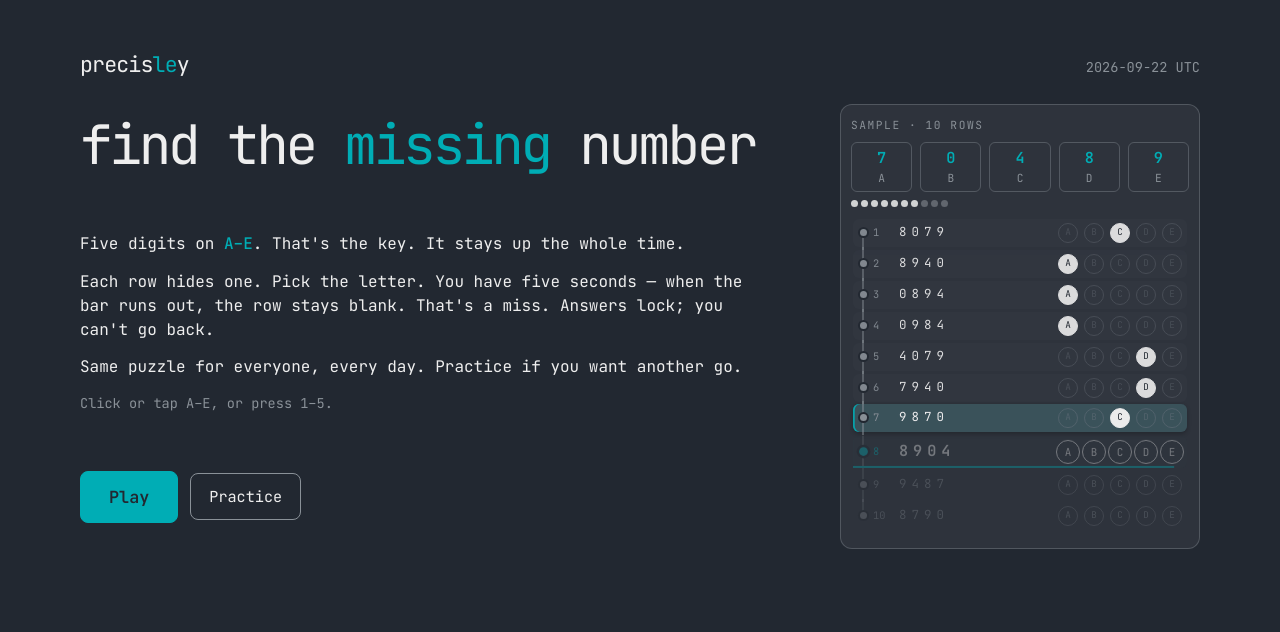
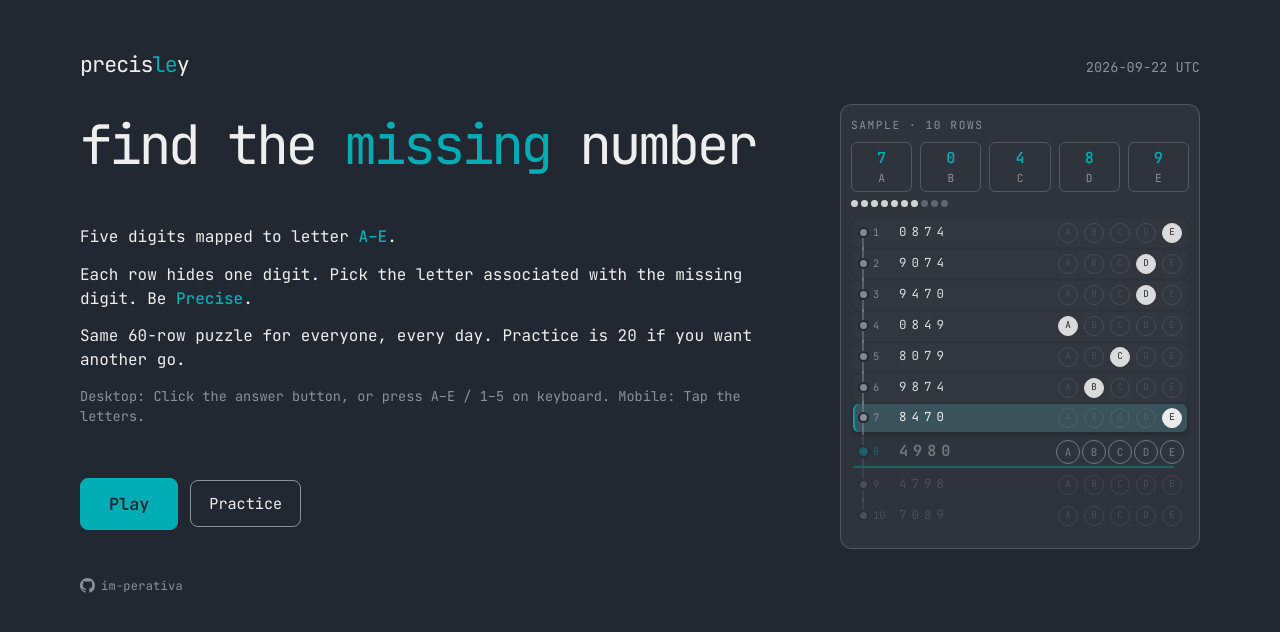
Before and after one commit to im-perativa/precisley, a React (Vite) app: page / in a window 1280 px wide. Shown: the top 632 px of the page. Built offline with nearby package versions, Linux system fonts and the light colour scheme; no server answers.

Commit message:
feat: adjust game settings
Signed-off-by: im-perativa <im.imperativa@gmail.com>

```diff
--- a/src/App.tsx
+++ b/src/App.tsx
@@ -5,18 +5,22 @@ import { ResultsScreen } from "./components/ResultsScreen.tsx";
 import { dailyPuzzle, debugRowCount, practicePuzzle, rowCount } from "./game/puzzle.ts";
 import { getTodayUtc, syncTodayUtc } from "./game/utcDate.ts";
 import { getDailyResult, loadState, recordRun } from "./game/storage.ts";
-import type { Mode, Phase, Puzzle, RunResult } from "./types.ts";
+import type { Mode, PersonalBests, Phase, Puzzle, RunResult } from "./types.ts";
+
+function bestsFor(mode: Mode, daily: PersonalBests, practice: PersonalBests): PersonalBests {
+  return mode === "daily" ? daily : practice;
+}
 
 export default function App() {
   const [today, setToday] = useState(() => getTodayUtc());
   const debugRows = useMemo(() => debugRowCount(), []);
-  const count = useMemo(() => rowCount(), []);
   const initial = useMemo(() => loadState(), []);
 
   const [phase, setPhase] = useState<Phase>("start");
   const [puzzle, setPuzzle] = useState<Puzzle | null>(null);
   const [result, setResult] = useState<RunResult | null>(() => getDailyResult(getTodayUtc()));
   const [bests, setBests] = useState(initial.bests);
+  const [practiceBests, setPracticeBests] = useState(initial.practiceBests);
   const [completedDays, setCompletedDays] = useState(initial.completedDays);
   const [session, setSession] = useState(0);
 
@@ -38,6 +42,7 @@ export default function App() {
   const persist = useCallback((run: RunResult) => {
     const state = recordRun(run);
     setBests(state.bests);
+    setPracticeBests(state.practiceBests);
     setCompletedDays(state.completedDays);
     setResult(run);
   }, []);
@@ -50,9 +55,9 @@ export default function App() {
         setPhase("results");
         return;
       }
-      setPuzzle(dailyPuzzle(today, count));
+      setPuzzle(dailyPuzzle(today, rowCount("daily")));
     } else {
-      setPuzzle(practicePuzzle(today, count));
+      setPuzzle(practicePuzzle(today, rowCount("practice")));
     }
     setSession((n) => n + 1);
     setPhase("playing");
@@ -82,7 +87,7 @@ export default function App() {
           key={session}
           puzzle={puzzle}
           onRunComplete={persist}
-          bests={bests}
+          bests={bestsFor(puzzle.mode, bests, practiceBests)}
           completedDays={completedDays}
           today={today}
           onHome={() => setPhase("start")}
@@ -92,7 +97,7 @@ export default function App() {
       {phase === "results" && result && (
         <ResultsScreen
           result={result}
-          bests={bests}
+          bests={bestsFor(result.mode, bests, practiceBests)}
           completedDays={completedDays}
           today={today}
           onHome={() => setPhase("start")}
--- a/src/components/ResultsScreen.tsx
+++ b/src/components/ResultsScreen.tsx
@@ -1,6 +1,6 @@
 import { type ReactNode, useEffect, useRef, useState } from "react";
 import { flushSync } from "react-dom";
-import { formatDuration, formatPct } from "../game/scoring.ts";
+import { formatDuration, formatPct, SCORE_NOTE } from "../game/scoring.ts";
 import { captureNodePng, copyOrSavePng, waitForTriviaPainted } from "../game/capture.ts";
 import { triviaChime } from "../game/audio.ts";
 import { prefersReducedMotion } from "../game/reveal.ts";
@@ -182,7 +182,7 @@ export function ResultsScreen({
           )}
 
           <p className="score-note">
-            {result.correct}/{result.total} correct · score = acc² × 10,000 − 2 × seconds
+            {result.correct}/{result.total} correct · {SCORE_NOTE}
           </p>
 
           <div className="stat-grid extra-stats">
@@ -214,17 +214,17 @@ export function ResultsScreen({
 
           <div className="stat-grid extra-stats pb-stats">
             <div className="stat">
-              <div className="label">best score</div>
+              <div className="label">{isDaily ? "best score" : "best practice"}</div>
               <div className="value">{bests.bestScore ?? "—"}</div>
             </div>
             <div className="stat">
-              <div className="label">best accuracy</div>
+              <div className="label">{isDaily ? "best accuracy" : "best practice acc"}</div>
               <div className="value">
                 {bests.bestAccuracy === null ? "—" : formatPct(bests.bestAccuracy)}
               </div>
             </div>
             <div className="stat">
-              <div className="label">best time (100%)</div>
+              <div className="label">{isDaily ? "best time (100%)" : "best practice time"}</div>
               <div className="value">
                 {bests.bestTimeMs === null ? "—" : formatDuration(bests.bestTimeMs)}
               </div>
--- a/src/components/StartScreen.tsx
+++ b/src/components/StartScreen.tsx
@@ -42,17 +42,16 @@ export function StartScreen({ date, dailyDone, debugRows, onStart, onViewResults
 
         <div className="lede">
           <p>
-            Five digits on <strong>A–E</strong>. That&apos;s the key. It stays up the whole time.
+            Five digits mapped to letter <strong>A–E</strong>.
           </p>
           <p>
-            Each row hides one. Pick the letter. You have five seconds — when the bar runs out, the
-            row stays blank. That&apos;s a miss. Answers lock; you can&apos;t go back.
+            Each row hides one digit. Pick the letter associated with the missing digit. Be <strong>Precise</strong>.
           </p>
           <p>
-            Same puzzle for everyone, every day. Practice if you want another go.
+            Same 60-row puzzle for everyone, every day. Practice is 20 if you want another go.
           </p>
           <p className="hint">
-            Click or tap A–E, or press 1–5.
+            Desktop: Click the answer button, or press A–E / 1–5 on keyboard. Mobile: Tap the letters.
           </p>
         </div>
 
@@ -81,6 +80,29 @@ export function StartScreen({ date, dailyDone, debugRows, onStart, onViewResults
           )}
         </div>
       </div>
+
+      <footer className="start-foot">
+        <a
+          href="https://github.com/im-perativa/precisley"
+          target="_blank"
+          rel="noopener noreferrer"
+        >
+          <svg
+            className="start-foot-mark"
+            viewBox="0 0 16 16"
+            width="15"
+            height="15"
+            aria-hidden="true"
+            focusable="false"
+          >
+            <path
+              fill="currentColor"
+              d="M8 0C3.58 0 0 3.58 0 8c0 3.54 2.29 6.53 5.47 7.59.4.07.55-.17.55-.38 0-.19-.01-.82-.01-1.49-2.01.37-2.53-.49-2.69-.94-.09-.23-.48-.94-.82-1.13-.28-.15-.68-.52-.01-.53.63-.01 1.08.58 1.23.82.72 1.21 1.87.87 2.33.66.07-.52.28-.87.51-1.07-1.78-.2-3.64-.89-3.64-3.95 0-.87.31-1.59.82-2.15-.08-.2-.36-1.02.08-2.12 0 0 .67-.21 2.2.82.64-.18 1.32-.27 2-.27s1.36.09 2 .27c1.53-1.04 2.2-.82 2.2-.82.44 1.1.16 1.92.08 2.12.51.56.82 1.27.82 2.15 0 3.07-1.87 3.75-3.65 3.95.29.25.54.73.54 1.48 0 1.07-.01 1.93-.01 2.2 0 .21.15.46.55.38A8.01 8.01 0 0 0 16 8c0-4.42-3.58-8-8-8"
+            />
+          </svg>
+          im-perativa
+        </a>
+      </footer>
     </div>
   );
 }
--- a/src/game/puzzle.ts
+++ b/src/game/puzzle.ts
@@ -1,7 +1,8 @@
 import {
-  DEFAULT_ROWS,
+  DAILY_ROWS,
   LETTERS,
   POOL,
+  PRACTICE_ROWS,
   type Letter,
   type Mode,
   type Puzzle,
@@ -14,11 +15,16 @@ export function debugRowCount(): number | null {
   if (!raw) return null;
   const n = Number.parseInt(raw, 10);
   if (!Number.isFinite(n) || n < 1) return null;
-  return Math.min(DEFAULT_ROWS, Math.floor(n));
+  return Math.min(DAILY_ROWS, Math.floor(n));
 }
 
-export function rowCount(): number {
-  return debugRowCount() ?? DEFAULT_ROWS;
+export function defaultRowCount(mode: Mode): number {
+  return mode === "practice" ? PRACTICE_ROWS : DAILY_ROWS;
+}
+
+/** `?debugRows=` overrides both modes for short tests. */
+export function rowCount(mode: Mode): number {
+  return debugRowCount() ?? defaultRowCount(mode);
 }
 
 export function buildPuzzle(opts: {
@@ -27,8 +33,7 @@ export function buildPuzzle(opts: {
   seed: number;
   count?: number;
 }): Puzzle {
-  const fullCount = DEFAULT_ROWS;
-  const visible = opts.count ?? fullCount;
+  const count = opts.count ?? defaultRowCount(opts.mode);
   const rand = mulberry32(opts.seed);
 
   const pool = shuffleInPlace([...POOL], rand); // 0–9, five distinct digits as A–E
@@ -36,7 +41,7 @@ export function buildPuzzle(opts: {
   const letters = [...LETTERS];
 
   const missPattern: number[] = [];
-  for (let i = 0; i < fullCount; i++) {
+  for (let i = 0; i < count; i++) {
     missPattern.push(i % 5);
   }
   shuffleInPlace(missPattern, rand);
@@ -58,7 +63,7 @@ export function buildPuzzle(opts: {
     mode: opts.mode,
     seed: opts.seed,
     key: { letters, numbers },
-    questions: questions.slice(0, visible),
+    questions,
   };
 }
 
@@ -68,7 +73,7 @@ export function dailyPuzzle(date: string, count?: number): Puzzle {
     date,
     mode: "daily",
     seed: seedFromDate(date),
-    count,
+    count: count ?? rowCount("daily"),
   });
 }
 
@@ -78,7 +83,7 @@ export function practicePuzzle(date: string, count?: number): Puzzle {
     date,
     mode: "practice",
     seed,
-    count,
+    count: count ?? rowCount("practice"),
   });
 }
 
--- a/src/game/scoring.ts
+++ b/src/game/scoring.ts
@@ -15,8 +15,11 @@ export function formatPct(accuracy: number): string {
 
 /**
  * Score = accuracy² × 10,000 − 2 × seconds.
- * Perfect runs rank first; among them, faster wins.
+ * Accuracy is correct / this run's total (60 daily, 20 practice, or debugRows).
+ * Time is wall-clock seconds for that run. Daily and practice PBs stay separate.
  */
+export const SCORE_NOTE = "score = acc² × 10,000 − 2 × seconds";
+
 export function computeScore(correct: number, total: number, durationMs: number): number {
   if (total <= 0) return 0;
   const accuracy = correct / total;
--- a/src/game/storage.ts
+++ b/src/game/storage.ts
@@ -1,6 +1,6 @@
 import type { PersonalBests, RunResult, StoredState } from "../types.ts";
 
-const KEY = "focustest.v1";
+const KEY = "focustest.v3";
 
 const emptyBests = (): PersonalBests => ({
   bestScore: null,
@@ -11,10 +11,11 @@ const emptyBests = (): PersonalBests => ({
 
 function empty(): StoredState {
   return {
-    version: 1,
+    version: 3,
     daily: {},
     completedDays: [],
     bests: emptyBests(),
+    practiceBests: emptyBests(),
   };
 }
 
@@ -23,7 +24,9 @@ export function loadState(): StoredState {
     const raw = localStorage.getItem(KEY);
     if (!raw) return empty();
     const parsed = JSON.parse(raw) as StoredState;
-    if (parsed.version !== 1 || !parsed.daily || !parsed.bests) return empty();
+    if (parsed.version !== 3 || !parsed.daily || !parsed.bests || !parsed.practiceBests) {
+      return empty();
+    }
     return parsed;
   } catch {
     return empty();
@@ -48,8 +51,10 @@ export function recordRun(result: RunResult): StoredState {
         state.completedDays.sort();
       }
     }
+    updateBests(state.bests, result);
+  } else {
+    updateBests(state.practiceBests, result);
   }
-  updateBests(state.bests, result);
   saveState(state);
   return state;
 }
--- a/src/game/timing.ts
+++ b/src/game/timing.ts
@@ -1,2 +1,2 @@
 /** Per-row answer window. Unanswered rows lock blank as a miss. */
-export const ROW_WINDOW_MS = 5000;
+export const ROW_WINDOW_MS = 10_000;
--- a/src/game/trivia.ts
+++ b/src/game/trivia.ts
@@ -36,6 +36,20 @@ export const TRIVIA_BANDS: TriviaBand[] = [
       "a calligrapher",
       "a Swiss movement",
       "a laminar flame",
+      "a neurosurgeon",
+      "a master engraver",
+      "a pendulum at rest",
+      "a kiln at temperature",
+      "a glassblower",
+      "a chess grandmaster",
+      "a NASA guidance computer",
+      "a conservator",
+      "a master printer",
+      "a sequin on a straight pin",
+      "a monk copying scripture",
+      "a lathe that never chatters",
+      "a jeweler's loupe",
+      "a silent clock",
     ],
   },
   {
@@ -52,6 +66,22 @@ export const TRIVIA_BANDS: TriviaBand[] = [
       "a satellite dish",
       "a fountain-pen nib",
       "a tightrope walker",
+      "a data engineer",
+      "a statistician",
+      "an air-traffic controller",
+      "a pastry chef",
+      "a bookbinder",
+      "a lab technician",
+      "a cartographer",
+      "a ballet dancer",
+      "a taxidermist",
+      "a CNC mill",
+      "a film editor",
+      "a pharmacist",
+      "a sommelier",
+      "a telescope mount",
+      "a pool shark",
+      "a transcriptionist",
     ],
   },
   {
@@ -68,6 +98,20 @@ export const TRIVIA_BANDS: TriviaBand[] = [
       "a rugby place-kicker",
       "a surveyor's stake",
       "a hummingbird",
+      "an archer",
+      "a bomb-disposal tech",
+      "a Formula 1 pit crew",
+      "a court stenographer",
+      "a mountain goat",
+      "a safecracker",
+      "a tailor's chalk",
+      "a crane operator",
+      "a spider on silk",
+      "a drill sergeant's stopwatch",
+      "a marksman's rest",
+      "a cat on a fence",
+      "an Olympic diver",
+      "a radio astronomer",
     ],
   },
   {
@@ -84,6 +128,20 @@ export const TRIVIA_BANDS: TriviaBand[] = [
       "a barista's pour",
       "a mason's plumb line",
       "a crossword editor",
+      "a nurse on night shift",
+      "a railroad switch",
+      "an owl at dusk",
+      "a copy editor",
+      "a chess clock's flag",
+      "a baker's scale",
+      "a stage manager",
+      "a traffic cop",
+      "a crossword pen",
+      "a crow with a tool",
+      "a metronome on mute",
+      "a well-kept ledger",
+      "a park ranger",
+      "a sewing gauge",
     ],
   },
   {
@@ -100,6 +158,20 @@ export const TRIVIA_BANDS: TriviaBand[] = [
       "a crossword regular",
       "a sewing machine",
       "a lighthouse",
+      "a decent chef",
+      "a bus driver on time",
+      "a fox in a garden",
+      "a well-oiled hinge",
+      "a bowler on a league night",
+      "a schoolteacher's ruler",
+      "a thrifted spirit level",
+      "a raven",
+      "a backyard telescope",
+      "a practiced juggler",
+      "a kitchen timer",
+      "a mailman who knows the street",
+      "a sturdy tripod",
+      "a regular at the dartboard",
     ],
   },
   {
@@ -116,6 +188,20 @@ export const TRIVIA_BANDS: TriviaBand[] = [
       "a lucky coin",
       "a well-used cookbook",
       "a bicycle dynamo",
+      "a casual golfer",
+      "a slightly bent ruler",
+      "a raccoon with a plan",
+      "a hand-me-down watch",
+      "a GPS that recalculates",
+      "an amateur magician",
+      "an office printer on a good day",
+      "a pigeon with a route",
+      "a yardstick with a nick",
+      "a hobbyist astronomer",
+      "a microwave's popcorn button",
+      "a tourist with a guidebook",
+      "a dog that almost sits",
+      "a homemade sundial",
     ],
   },
   {
@@ -132,6 +218,20 @@ export const TRIVIA_BANDS: TriviaBand[] = [
       "a coin toss",
       "a secondhand metronome",
       "a flea-market telescope",
+      "a fortune cookie",
+      "a mood ring",
+      "a horoscope",
+      "a spare-room dartboard",
+      "a tourist in a maze",
+      "a radio with static",
+      "a guess at the time",
+      "a crumpled receipt",
+      "a half-remembered shortcut",
+      "a lottery pencil",
+      "a foggy pair of glasses",
+      "a dog chasing its tail",
+      "a rusty bike bell",
+      "a maybe-this-way shrug",
     ],
   },
   {
@@ -148,6 +248,20 @@ export const TRIVIA_BANDS: TriviaBand[] = [
       "a half-wound watch",
       "a smudged blueprint",
       "a windblown weathervane",
+      "a drunk dart",
+      "a blurry photocopy",
+      "a cat in a paper bag",
+      "a compass next to a magnet",
+      "a skipped stitch",
+      "a flashlight with dying batteries",
+      "a map held upside down",
+      "a sneeze mid-sentence",
+      "a wobbly stool",
+      "a camera with the lens cap on",
+      "a moth at a porch light",
+      "a loose screw",
+      "a crossword in the dark",
+      "a rubber-band ball",
     ],
   },
   {
@@ -164,6 +278,20 @@ export const TRIVIA_BANDS: TriviaBand[] = [
       "a supermarket trolley",
       "a flickering bulb",
       "a loose typewriter key",
+      "a hungover GPS",
+      "a sock in a dryer",
+      "a startled squirrel",
+      "a coffee stain",
+      "a autocorrect",
+      "a shopping cart with a bad wheel",
+      "a popped balloon",
+      "a dropped call",
+      "a tangled headphone cord",
+      "a sneeze into a spreadsheet",
+      "a cat on a keyboard",
+      "a skipped heartbeat",
+      "a jammed photocopier",
+      "a fortune that missed",
     ],
   },
   {
@@ -180,6 +308,20 @@ export const TRIVIA_BANDS: TriviaBand[] = [
       "a lava lamp",
       "a toddler with crayons",
       "a unicycle in a windstorm",
+      "a bull in a china shop",
+      "a slapstick reel",
+      "a dropped wedding cake",
+      "a roomba in a party",
+      "a startled chicken",
+      "a juggler who forgot the balls",
+      "a fireworks mishap",
+      "a penguin on ice skates",
+      "a spilled toolbox",
+      "a cat vs. a curtain",
+      "a whoopee cushion",
+      "a banana peel",
+      "a sneeze in a library stacks",
+      "a golden retriever in a paint store",
     ],
   },
 ];
--- a/src/index.css
+++ b/src/index.css
@@ -295,6 +295,30 @@ a:focus-visible {
   color: var(--sub);
 }
 
+.start-foot {
+  margin-top: 4px;
+  font-size: 0.75rem;
+  letter-spacing: 0.02em;
+  color: var(--sub);
+}
+
+.start-foot a {
+  display: inline-flex;
+  align-items: center;
+  gap: 6px;
+  color: inherit;
+  text-decoration: none;
+}
+
+.start-foot-mark {
+  display: block;
+  flex: 0 0 auto;
+}
+
+.start-foot a:hover {
+  color: var(--accent);
+}
+
 /* ---------- hud / game ---------- */
 
 .game {
--- a/src/types.ts
+++ b/src/types.ts
@@ -3,7 +3,9 @@ export type Letter = (typeof LETTERS)[number];
 
 /** Five distinct digits are drawn from 0–9 (never 10 — two glyphs blow column spacing). */
 export const POOL = [0, 1, 2, 3, 4, 5, 6, 7, 8, 9] as const;
-export const DEFAULT_ROWS = 100;
+/** Daily length. Practice is `PRACTICE_ROWS`. Demo stays on `DEMO_ROWS` in puzzle.ts. */
+export const DAILY_ROWS = 60;
+export const PRACTICE_ROWS = 20;
 
 export type Mode = "daily" | "practice";
 export type Phase = "start" | "playing" | "results";
@@ -29,7 +31,7 @@ export interface Puzzle {
 }
 
 export interface AnswerEvent {
-  /** Null means the 5s window expired with no pick. */
+  /** Null means the 10s window expired with no pick. */
   letter: Letter | null;
   at: number;
 }
@@ -79,8 +81,11 @@ export interface PersonalBests {
 }
 
 export interface StoredState {
-  version: 1;
+  version: 3;
   daily: Record<string, RunResult>;
   completedDays: string[];
+  /** Daily (60-row) personal bests. */
   bests: PersonalBests;
+  /** Practice (20-row) personal bests — never mixed with daily. */
+  practiceBests: PersonalBests;
 }
```
Also changed, not shown: 1 other file (tests, documents, lock files or other folders).
